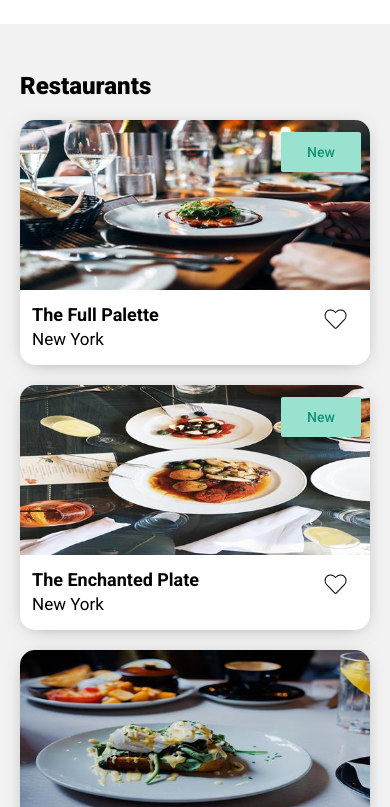
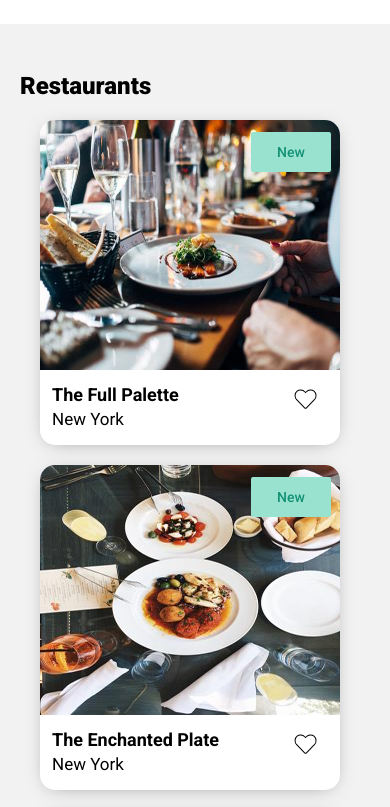
Before and after one commit to equarios/ohmyfood.github.io, a plain HTML site: page index.html in a window 390 px wide. Shown: the part 820-1627 px from the top of the page. Drawn offline with Linux system fonts and the light colour scheme; a web font is replaced by a local one.

Commit message:
fixed image size fixed mobile few

```diff
--- a/css/style.css
+++ b/css/style.css
@@ -257,6 +257,7 @@ body{
 
 
 .resitems {
+
     display: flex;
     flex-direction: column;
     background: white;
@@ -265,25 +266,18 @@ body{
     overflow: hidden;
     text-decoration: none;
     color: black;
-    min-width: 20%;
-    margin: 0px 20px 20px 20px;
+    margin: 0px 20px 20px 40px;
+    width: 300px;
 }
 
 .resitemc {
-    height: 170px;
-    object-fit: cover;
-    width: 102%;
-    max-height: 100%;
-    object-position: bottom;
+    height: 250px;
+    width: 300px;
+    object-fit: fill;
+
 }
 
-.resitemcc {
-    height: 170px;
-    object-fit: cover;
-    width: 102%;
-    max-height: 100%;
-    object-position: 20% 61%;
-}
+
 
 .restitles {
     margin: 10px 8px 0px 12px;
@@ -436,6 +430,22 @@ body{
 
 
 
+    .resitems {
+        margin: 0px 20px 20px 20px;
+    }
+
+
+
+
+    .resitemc {
+        height: 200px;
+        width: 300px;
+        object-fit: fill;
+
+    }
+
+
+
     .mainftr h3 {
         margin-bottom: 20px;
         margin-top: 5px;
--- a/index.html
+++ b/index.html
@@ -76,7 +76,7 @@
             <div class="resitems">
                     <figure>
                         <div class="resimgcont">
-                            <img alt="." class="resitemcc" src="img/theEnchantedplate.jpg">
+                            <img alt="." class="resitemc" src="img/theEnchantedplate.jpg">
                             <div class="resnewbtn">New</div>
                         </div>
                         <figcaption>
```
